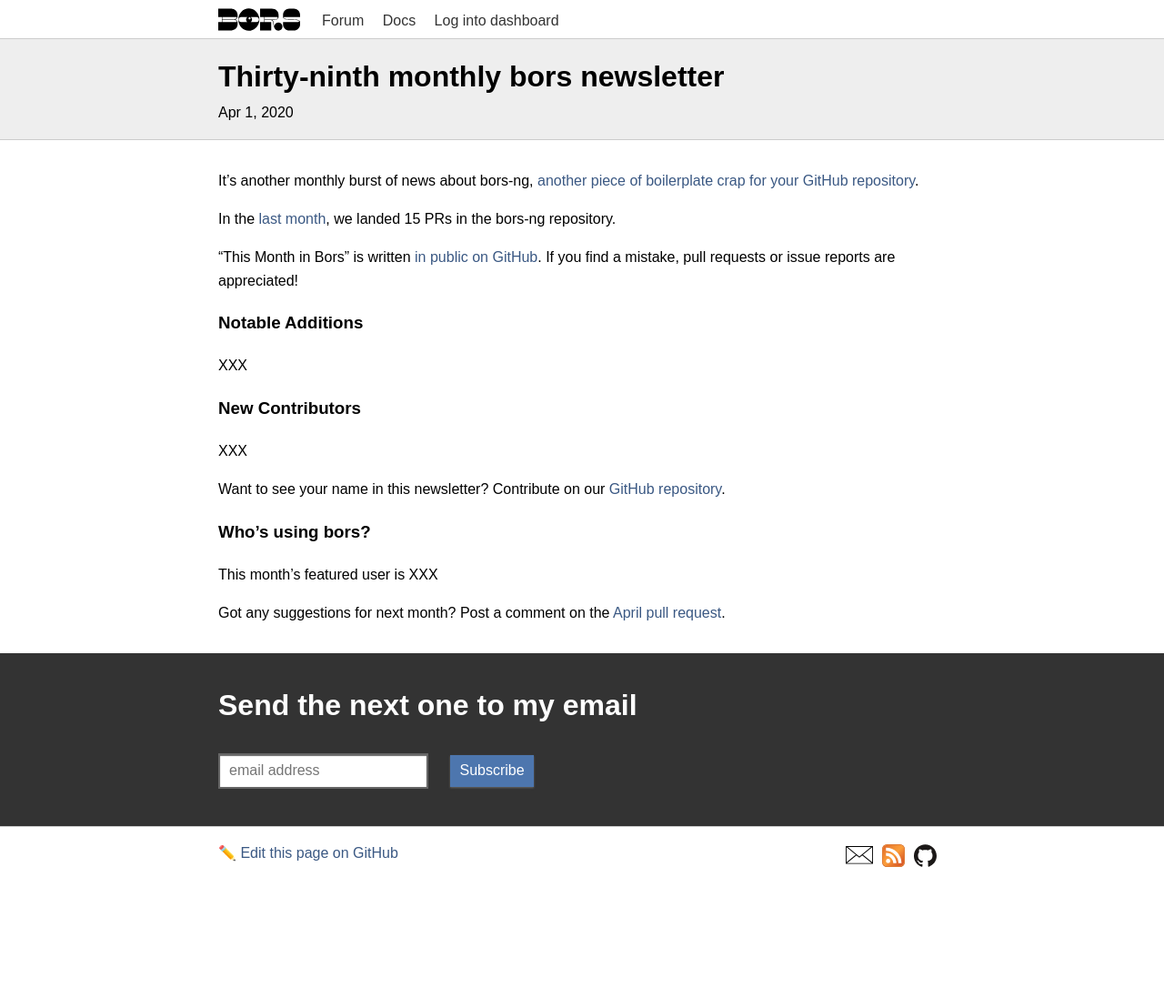
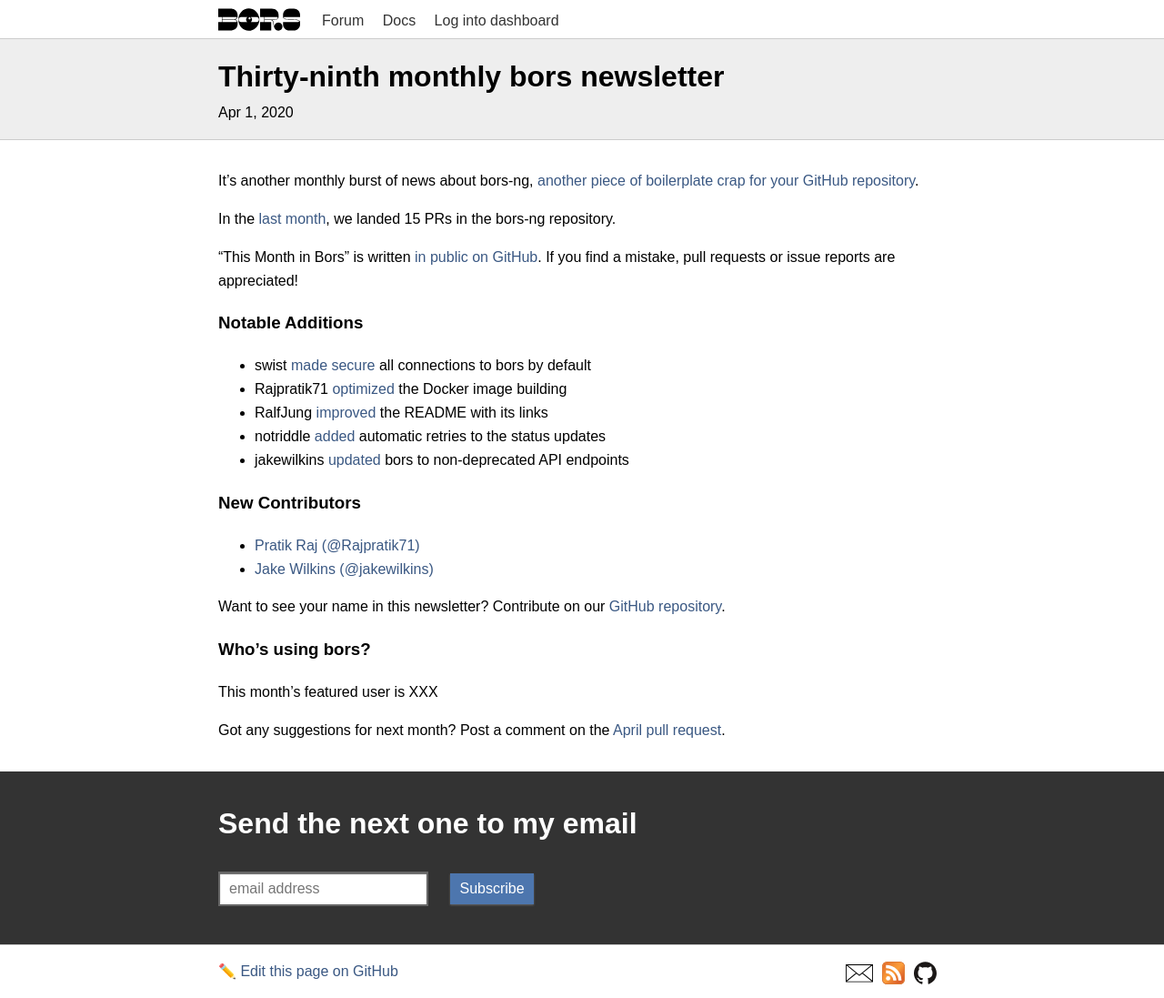
Before and after one commit to bors-ng/bors-ng.github.io, a Jekyll site: the page built from _posts/2020-04-01-tmib-39.md, in a window 1280 px wide. Shown: the whole page at 91% size. Built offline with Jekyll 4.4.1, drawn with Linux system fonts in a browser that asks for light colours; before the commit the page ends 967 px from its top, so only the background shows below that.

Commit message:
Add Notable Additions
* add bors-ng/bors-ng#888
* add bors-ng/bors-ng#900 (add @Rajpratik71 to New Contributors)
* add bors-ng/bors-ng#901
* add bors-ng/bors-ng#918
* add bors-ng/bors-ng#919 (add @jakewilkins to New Contributors)

```diff
--- a/_posts/2020-04-01-tmib-39.md
+++ b/_posts/2020-04-01-tmib-39.md
@@ -19,12 +19,17 @@
 
 ### Notable Additions
 
-XXX
+* swist [made secure](https://github.com/bors-ng/bors-ng/pull/888) all connections to bors by default
+* Rajpratik71 [optimized](https://github.com/bors-ng/bors-ng/pull/900) the Docker image building
+* RalfJung [improved](https://github.com/bors-ng/bors-ng/pull/901) the README with its links
+* notriddle [added](https://github.com/bors-ng/bors-ng/pull/918) automatic retries to the status updates
+* jakewilkins [updated](https://github.com/bors-ng/bors-ng/pull/919) bors to non-deprecated API endpoints
 
 
 ### New Contributors
 
-XXX
+* [Pratik Raj (@Rajpratik71)](https://github.com/Rajpratik71)
+* [Jake Wilkins (@jakewilkins)](https://github.com/jakewilkins)
 
 Want to see your name in this newsletter? Contribute on our [GitHub repository](https://github.com/bors-ng/bors-ng).
 
```
